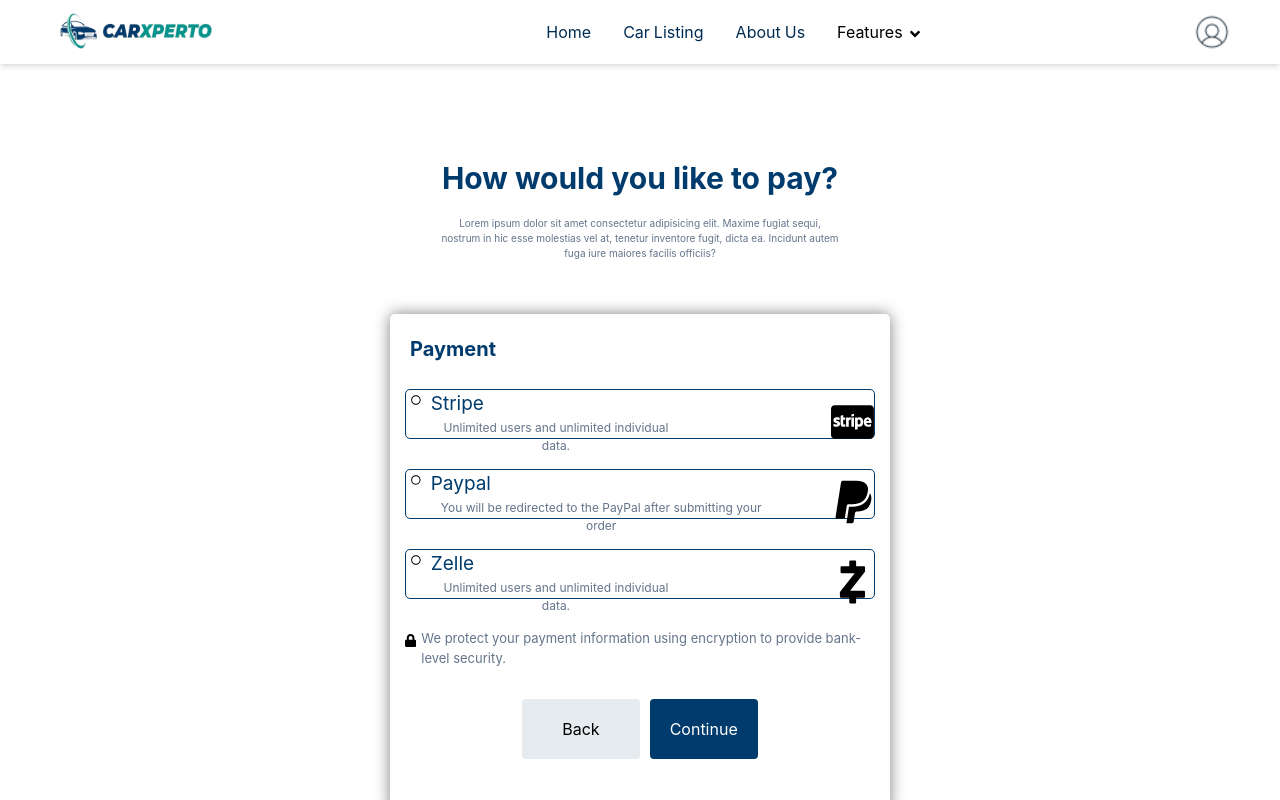
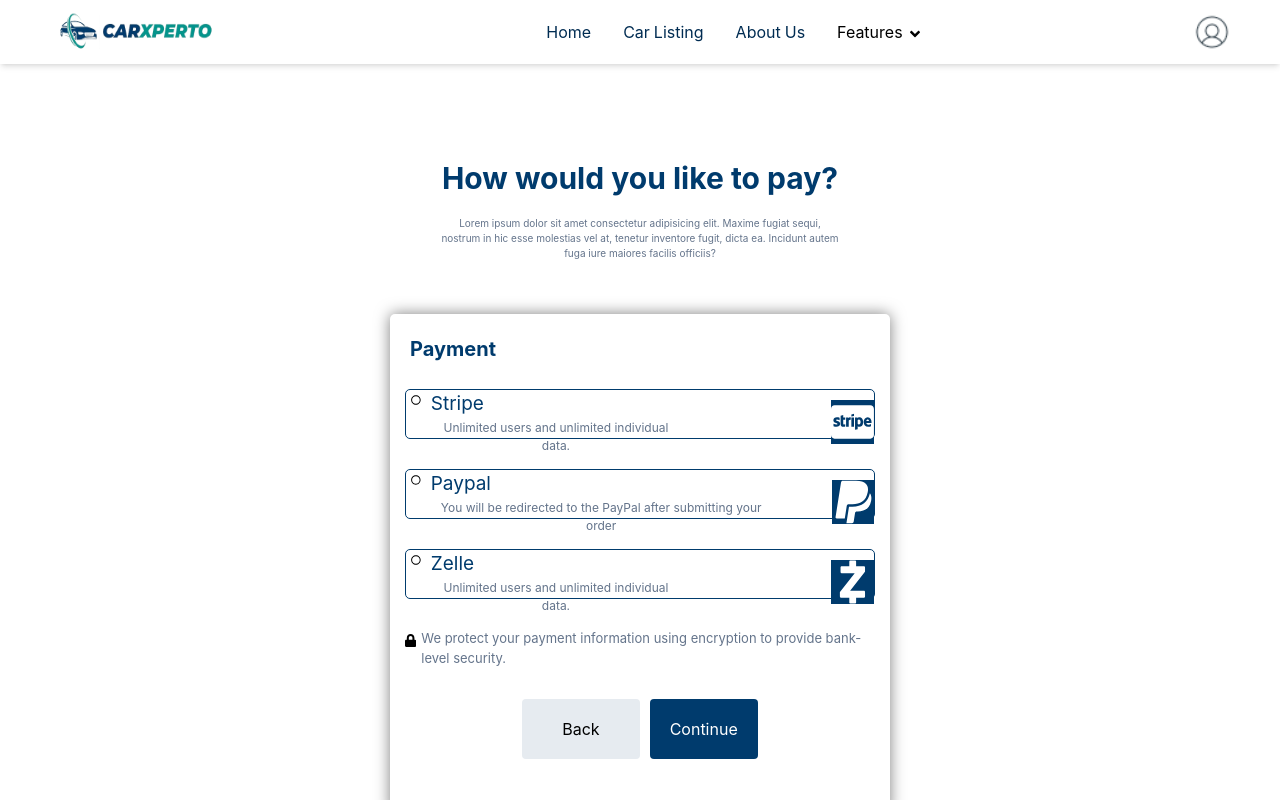
Before and after one commit to sarahannie/carxerpto, a React (Create React App) app: page /payment in a window 1280 px wide. Shown: the top 800 px of the page. Built offline with nearby package versions, Linux system fonts and the light colour scheme.

Commit message:
started with the payment process.

```diff
--- a/src/components/payment/paymentCard.module.css
+++ b/src/components/payment/paymentCard.module.css
@@ -31,10 +31,13 @@
 .icon{
     font-size: 10px;
     margin: 5px 5px;
+
 }
 
 .icon2{
     font-size: 44px;
+    background-color: #003b6d;
+    color: white;
 }
 
 .iconBox{
```
